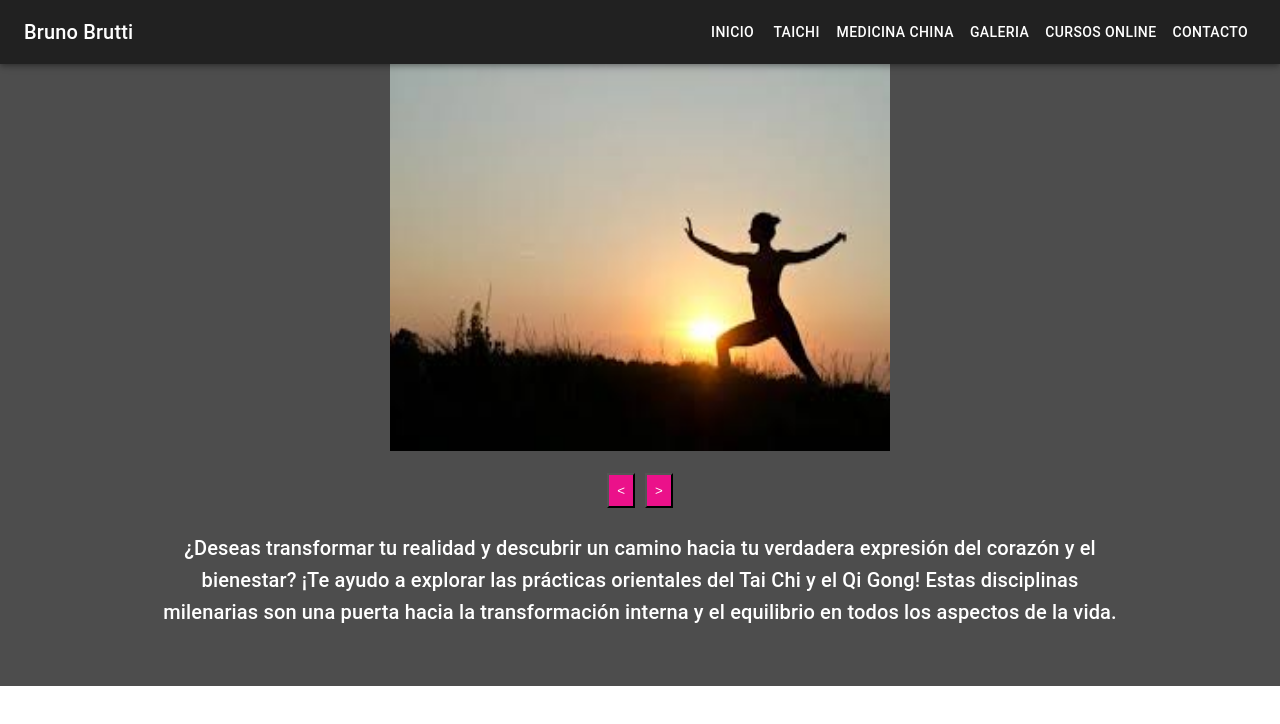
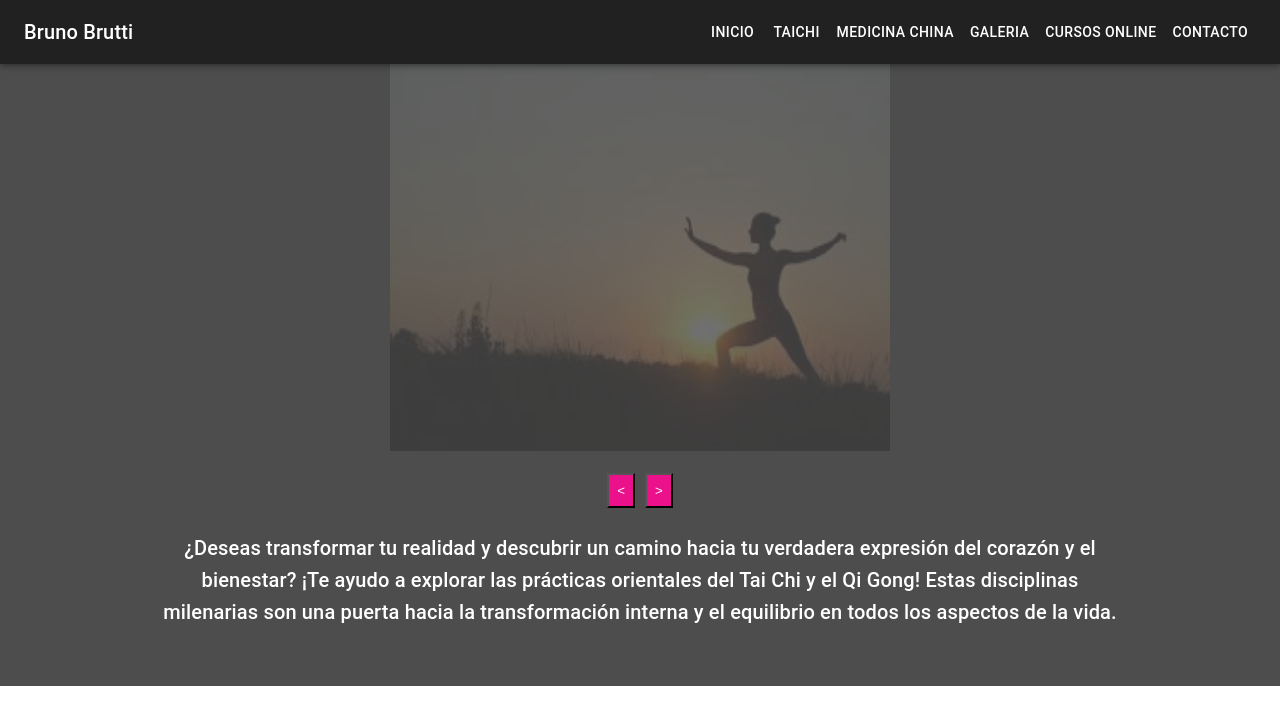
Before and after one commit to Emanuel-P16/brutti, a React (Vite) app: page / in a window 1280 px wide. Shown: the top 724 px of the page. Built offline with nearby package versions, Linux system fonts and the light colour scheme.

Commit message:
autoplay carrousel

```diff
--- a/src/App.tsx
+++ b/src/App.tsx
@@ -38,7 +38,7 @@ export default function App() {
           alignItems="center"
           spacing={3}
         >
-          <Carrousel images={images}/>
+          <Carrousel images={images} autoPlay={true} showButtons={true}/>
           <Grid item xs={12}>
             <Typography variant="h6" align="center" gutterBottom={true}>
             ¿Deseas transformar tu realidad y descubrir un camino hacia tu verdadera expresión del corazón y el bienestar? ¡Te ayudo a explorar las prácticas orientales del Tai Chi
--- a/src/components/Carrousel.tsx
+++ b/src/components/Carrousel.tsx
@@ -1,6 +1,6 @@
 import { Grid } from '@mui/material';
-import { useState } from 'react';
-import styled from  'styled-components'
+import { useEffect, useState } from 'react';
+import styled from 'styled-components'
 
 
 const CarrouselImg = styled.img`
@@ -29,8 +29,8 @@ const CarrouselButton = styled.button`
 `;
 interface Props {
     images: string[];
-    // autoPlay?: boolean;
-    // showButtons?: boolean;
+    autoPlay?: boolean;
+    showButtons?: boolean;
 }
 
 export default function Carrousel(props: Props) {
@@ -38,32 +38,45 @@ export default function Carrousel(props: Props) {
     const [selectedImage, setSelectedImage] = useState(props.images[0]);
     const [loaded, setLoaded] = useState(false);
 
-    const selectNewImage = (index: number, images: string[] , next = true) => {
+    useEffect(() => {
+        if (props.autoPlay || !props.showButtons) {
+            const interval = setInterval(() => {
+                selectNewImage(selectedIndex, props.images);
+            }, 5000);
+            return () => clearInterval(interval);
+        }
+    });
+
+    const selectNewImage = (index: number, images: string[], next = true) => {
         setLoaded(false)
         setTimeout(() => {
-            const condition = next ? selectedIndex < images.length -1 : selectedIndex > 0 ;
+            const condition = next ? selectedIndex < images.length - 1 : selectedIndex > 0;
             const nextIndex = next ? (condition ? selectedIndex + 1 : 0) : condition ? selectedIndex - 1 : images.length - 1;
             setSelectedImage(images[nextIndex]);
             setSelectedIndex(nextIndex);
         }, 500);
     }
     const previous = () => {
-        selectNewImage(selectedIndex,props.images, false)
+        selectNewImage(selectedIndex, props.images, false)
     }
     const next = () => {
-        selectNewImage(selectedIndex,props.images)
+        selectNewImage(selectedIndex, props.images)
     }
-    return(
+    return (
         <Grid item xs={12}>
             <CarrouselImg
                 src={selectedImage}
                 className={loaded ? "loaded" : ""}
                 onLoad={() => setLoaded(true)}
             />
+            {
+                props.showButtons ? (
                     <CarrouselButtonContainer>
                         <CarrouselButton onClick={previous}>{"<"}</CarrouselButton>
                         <CarrouselButton onClick={next}>{">"}</CarrouselButton>
                     </CarrouselButtonContainer>
+                ) : <></>
+            }
         </Grid>
     )
 }
```
Lines whose indentation alone changed are shown as unchanged.
